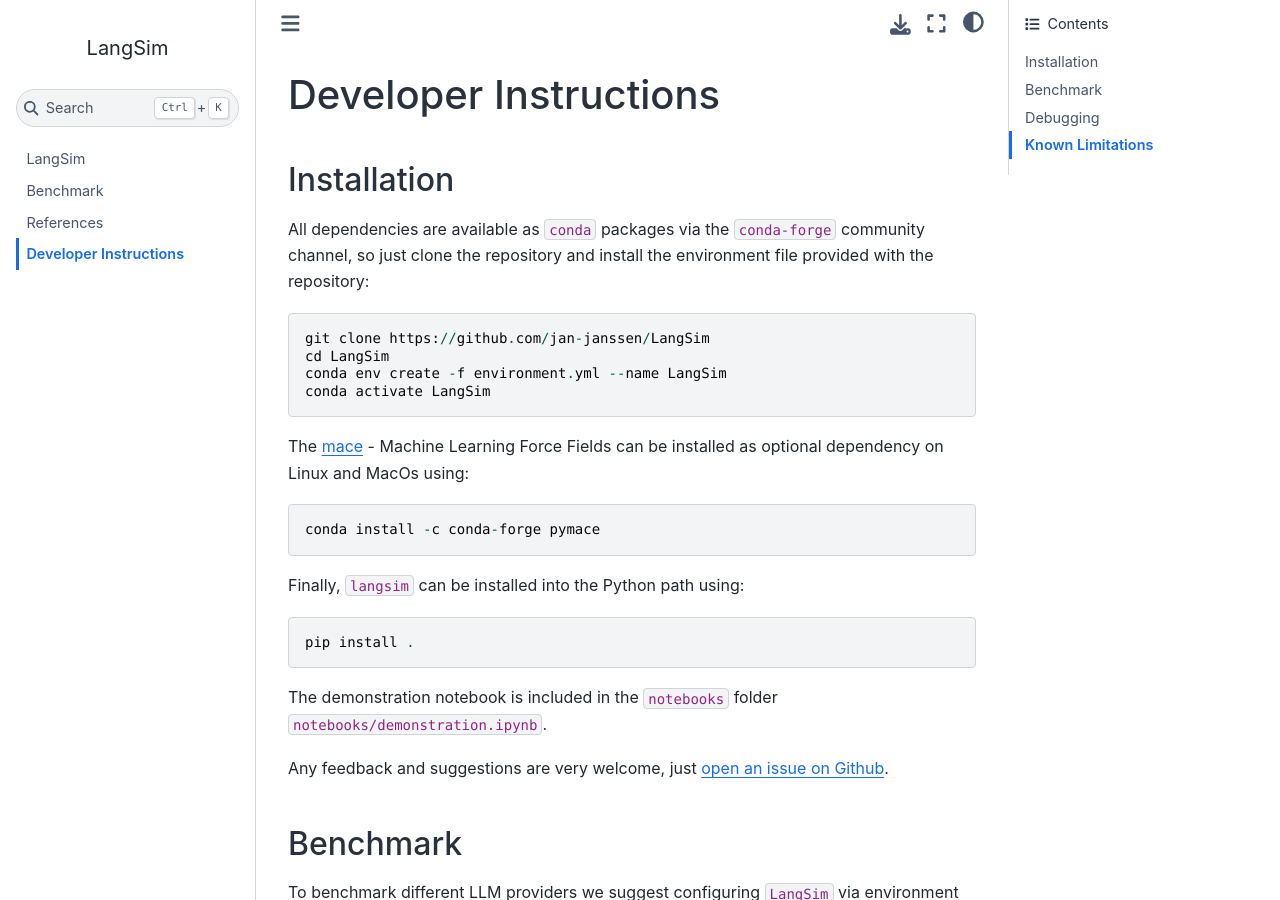
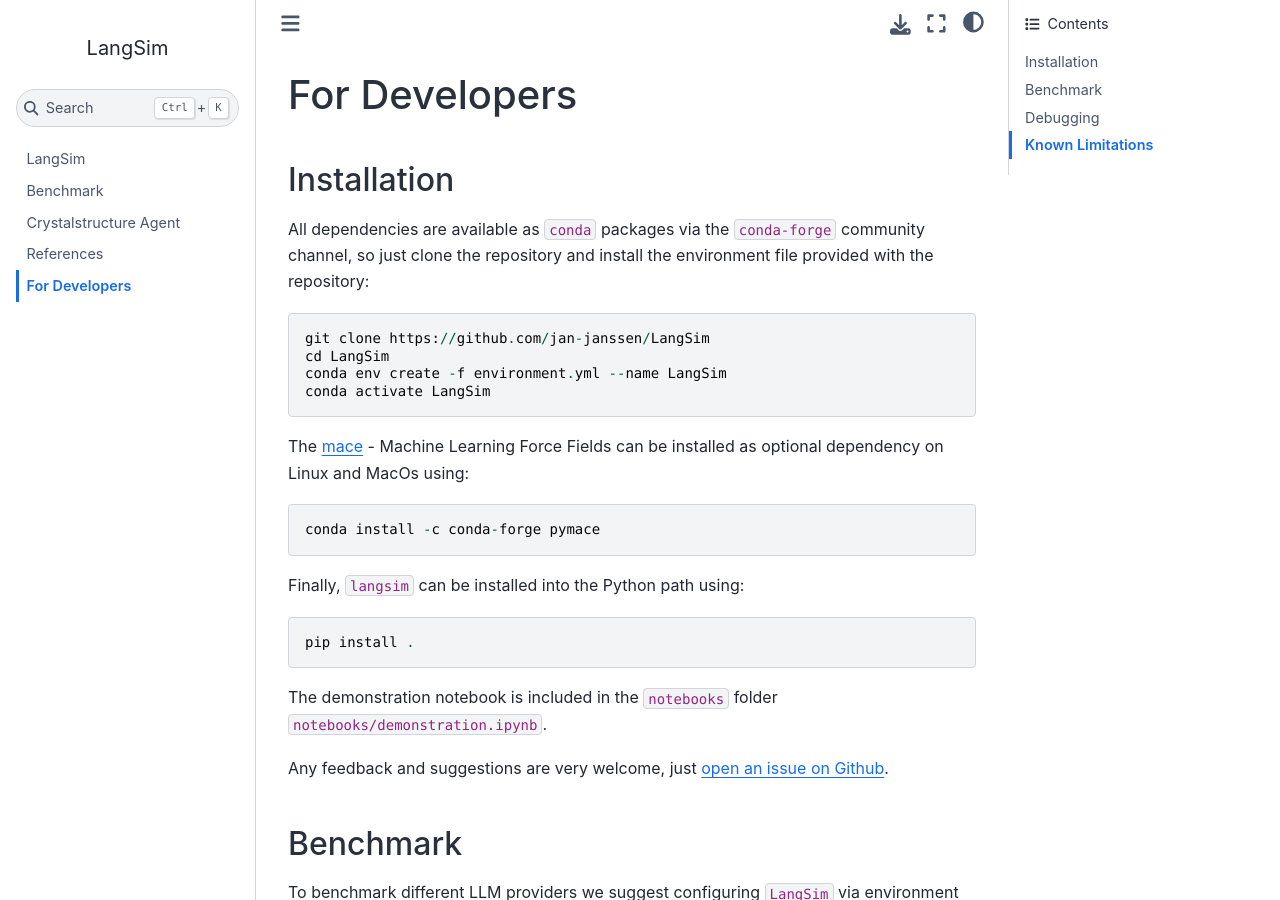
Before and after one commit to jan-janssen/LangSim, a Jupyter Book: the page built from book/Developer.md, in a window 1280 px wide and 900 px high. Built offline with Jupyter Book 1.0.4 settings and Sphinx 7.4.7 and the Sphinx Book theme 1.1.4, drawn with Linux system fonts in a browser that asks for light colours.

Commit message:
Add first agent

```diff
--- a/_toc.yml
+++ b/_toc.yml
@@ -2,5 +2,6 @@
 root: book/Introduction.md
 chapters:
 - file: book/Benchmark.md
+- file: book/first_agent.ipynb
 - file: book/Literature.md
 - file: book/Developer.md
--- a/book/Developer.md
+++ b/book/Developer.md
@@ -1,4 +1,4 @@
-# Developer Instructions
+# For Developers
 ## Installation
 All dependencies are available as `conda` packages via the `conda-forge` community channel, so just clone the repository
 and install the environment file provided with the repository:
```
Also changed, not shown: book/first_agent.ipynb (added).
